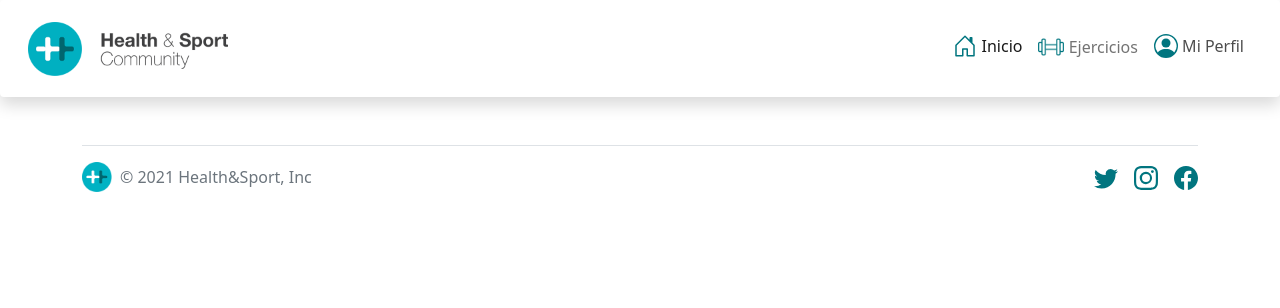
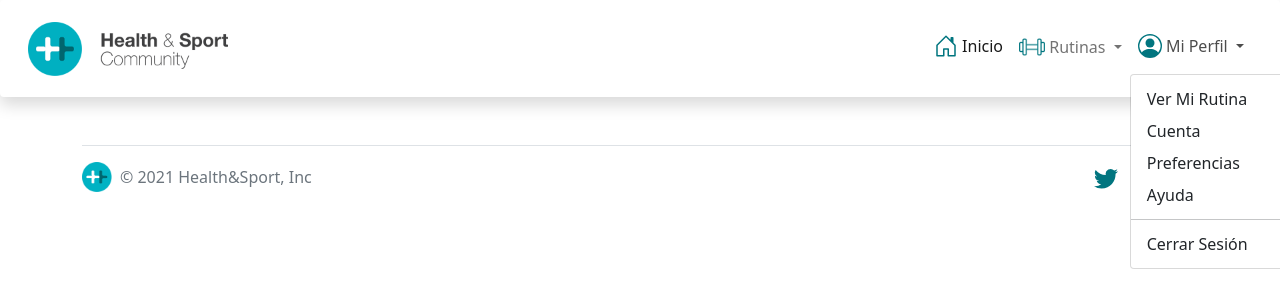
Before and after one commit to Sacorv/webFinalVeI, a plain HTML site: page index.html in a window 1280 px wide. Both pictures are taken after a click on the button "Mi Perfil". Drawn offline with Linux system fonts and the light colour scheme.

Commit message:
arreglo header

```diff
--- a/index.html
+++ b/index.html
@@ -42,14 +42,36 @@
                 <svg class="bi mb-1" width="24" height="24"><use xlink:href="#home"/></svg>
                 Inicio
               </a>
-                <a href="form.html" class="nav-link" style="fill: #01757F">
-                  <img src="img/dumbell.png" class="bi mb-1" height="26">
-                  Ejercicios
+              <li class="nav-item dropdown">
+                <a class="nav-link dropdown-toggle" href="#" id="navbarLightDropdownMenuLink" role="button" data-bs-toggle="dropdown" aria-expanded="false">
+                  <img src="img/dumbell.png" class="bi mb-1" height="26" style="fill: #01757F">
+                  Rutinas
                 </a>
-              <a href="#" class="nav-link" style="fill: #01757F">
-                <svg class="bi mb-1" width="24" height="24"><use xlink:href="#people-circle"/></svg>
+                <ul class="dropdown-menu dropdown-menu-light" aria-labelledby="navbarLightDropdownMenuLink">
+                  <li><a class="dropdown-item" href="#">Pilates</a></li>
+                  <li><a class="dropdown-item" href="#">Yoga</a></li>
+                  <li><a class="dropdown-item" href="#">Power</a></li>
+                  <li><a class="dropdown-item" href="#">Fuerza</a></li>
+                  <li><a class="dropdown-item" href="#">Cardio</a></li>
+                  <li><a class="dropdown-item" href="#">Stretch</a></li>
+                  <li><a class="dropdown-item" href="#">Meditación</a></li>
+                  <li><a class="dropdown-item" href="#">Todas</a></li>
+                </ul>
+              </li>
+            <li class="nav-item dropdown">
+              <a class="nav-link dropdown-toggle" href="#" id="navbarLightDropdownMenuLink" role="button" data-bs-toggle="dropdown" aria-expanded="false">
+                <svg class="bi mb-1" width="24" height="24"><use xlink:href="#people-circle" style="fill: #01757F"/></svg>
                 Mi Perfil
               </a>
+              <ul class="dropdown-menu dropdown-menu-light" aria-labelledby="navbarLightDropdownMenuLink">
+                <li><a class="dropdown-item" href="form.html">Ver Mi Rutina</a></li>
+                <li><a class="dropdown-item" href="#">Cuenta</a></li>
+                <li><a class="dropdown-item" href="#">Preferencias</a></li>
+                <li><a class="dropdown-item" href="#">Ayuda</a></li>
+                <li><hr class="dropdown-divider"></li>
+                <li><a class="dropdown-item" href="#">Cerrar Sesión</a></li>
+              </ul>
+            </li>
             </div>
           </div>
   </div>
```
Also changed, not shown: especifica.html (+27 -5 lines), form.html (+28 -6 lines). Lines whose indentation alone changed are shown as unchanged.
